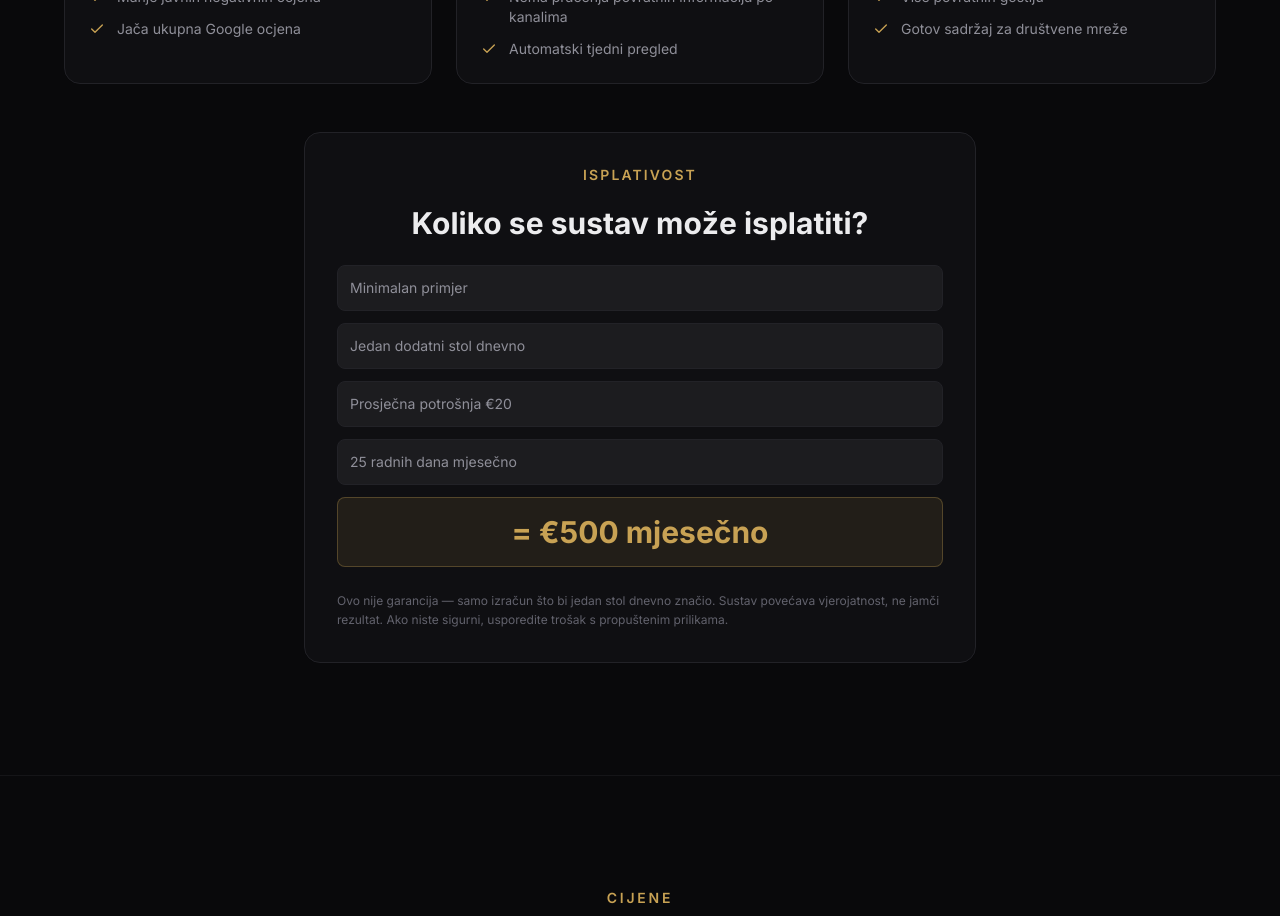
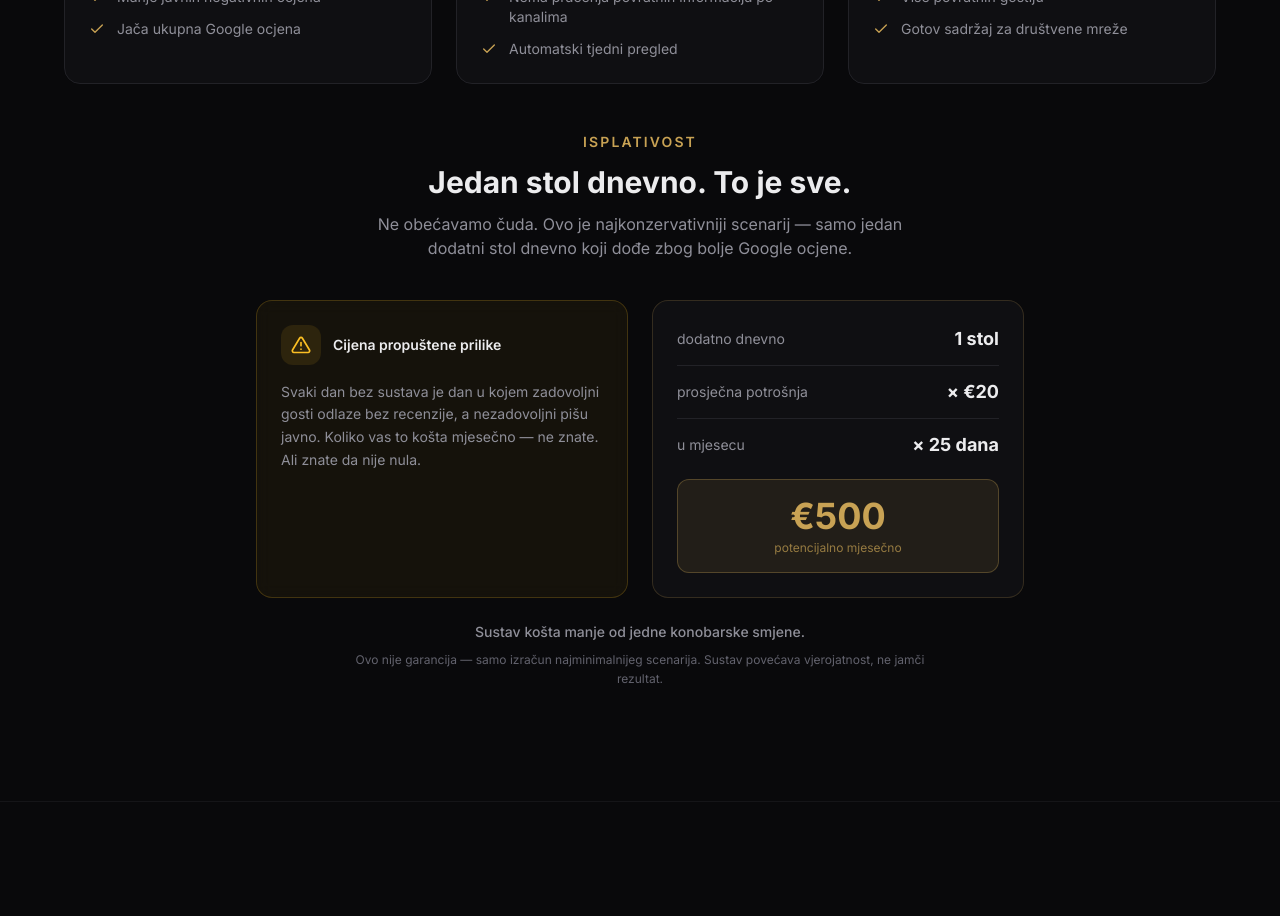
Before and after one commit to vanjadevcic/Review-Flow-Website, a React (Vite) app: page / in a window 1280 px wide. Shown: the part 6880-7796 px from the top of the page. Built offline with nearby package versions, Linux system fonts and the light colour scheme.

Commit message:
final version

```diff
--- a/src/App.jsx
+++ b/src/App.jsx
@@ -98,6 +98,11 @@ const Icon = {
   WhatsApp: ({ className = 'w-5 h-5' }) => (
     <svg className={className} viewBox="0 0 24 24" fill="currentColor" stroke="none">
       <path d="M17.472 14.382c-.297-.149-1.758-.867-2.03-.967-.273-.099-.471-.148-.67.15-.197.297-.767.966-.94 1.164-.173.199-.347.223-.644.075-.297-.15-1.255-.463-2.39-1.475-.883-.788-1.48-1.761-1.653-2.059-.173-.297-.018-.458.13-.606.134-.133.298-.347.446-.52.149-.174.198-.298.298-.497.099-.198.05-.371-.025-.52-.075-.149-.669-1.612-.916-2.207-.242-.579-.487-.5-.669-.51-.173-.008-.371-.01-.57-.01-.198 0-.52.074-.792.372-.272.297-1.04 1.016-1.04 2.479 0 1.462 1.065 2.875 1.213 3.074.149.198 2.096 3.2 5.077 4.487.709.306 1.262.489 1.694.625.712.227 1.36.195 1.871.118.571-.085 1.758-.719 2.006-1.413.248-.694.248-1.289.173-1.413-.074-.124-.272-.198-.57-.347m-5.421 7.403h-.004a9.87 9.87 0 01-5.031-1.378l-.361-.214-3.741.982.998-3.648-.235-.374a9.86 9.86 0 01-1.51-5.26c.001-5.45 4.436-9.884 9.888-9.884 2.64 0 5.122 1.03 6.988 2.898a9.825 9.825 0 012.893 6.994c-.003 5.45-4.437 9.884-9.885 9.884m8.413-18.297A11.815 11.815 0 0012.05 0C5.495 0 .16 5.335.157 11.892c0 2.096.547 4.142 1.588 5.945L.057 24l6.305-1.654a11.882 11.882 0 005.683 1.448h.005c6.554 0 11.89-5.335 11.893-11.893a11.821 11.821 0 00-3.48-8.413z" />
+    </svg>
+  ),
+  AlertTriangle: ({ className = 'w-5 h-5' }) => (
+    <svg className={className} viewBox="0 0 24 24" fill="none" stroke="currentColor" strokeWidth="2" strokeLinecap="round" strokeLinejoin="round">
+      <path d="M10.29 3.86L1.82 18a2 2 0 0 0 1.71 3h16.94a2 2 0 0 0 1.71-3L13.71 3.86a2 2 0 0 0-3.42 0z" /><line x1="12" y1="9" x2="12" y2="13" /><line x1="12" y1="17" x2="12" y2="17.01" />
     </svg>
   ),
 }
@@ -603,27 +608,51 @@ function Results() {
           </div>
         ))}
       </div>
-      <div className="max-w-2xl mx-auto p-6 md:p-8 rounded-2xl border border-border bg-bg-card/80 backdrop-blur-sm">
-        <p className="text-sm text-accent font-semibold uppercase tracking-[0.15em] mb-5 text-center">{t.results.roiLabel}</p>
-        <h3 className="text-2xl md:text-3xl font-bold text-text mb-6 text-center">{t.results.roiTitle}</h3>
-        <div className="space-y-3 mb-6">
-          <div className="flex items-center justify-between p-3 rounded-lg bg-bg-elevated border border-border">
-            <span className="text-sm text-text-muted">{t.results.roiScenario}</span>
+      <div className="max-w-3xl mx-auto">
+        <div className="text-center mb-10">
+          <p className="text-sm text-accent font-semibold uppercase tracking-[0.15em] mb-3">{t.results.roiLabel}</p>
+          <h3 className="text-2xl md:text-3xl font-bold text-text mb-3">{t.results.roiTitle}</h3>
+          <p className="text-text-muted max-w-xl mx-auto">{t.results.roiSubtitle}</p>
+        </div>
+        <div className="grid md:grid-cols-2 gap-6">
+          {/* Left: Cost of inaction */}
+          <div className="p-6 rounded-2xl border border-warning/20 bg-warning/5 backdrop-blur-sm">
+            <div className="flex items-center gap-3 mb-4">
+              <div className="w-10 h-10 rounded-xl bg-warning/10 flex items-center justify-center">
+                <Icon.AlertTriangle className="w-5 h-5 text-warning" />
+              </div>
+              <p className="text-sm font-semibold text-text">{t.results.roiCostTitle}</p>
+            </div>
+            <p className="text-sm text-text-muted leading-relaxed">{t.results.roiCostDesc}</p>
           </div>
-          <div className="flex items-center justify-between p-3 rounded-lg bg-bg-elevated border border-border">
-            <span className="text-sm text-text-muted">{t.results.roiLine1}</span>
-          </div>
-          <div className="flex items-center justify-between p-3 rounded-lg bg-bg-elevated border border-border">
-            <span className="text-sm text-text-muted">{t.results.roiLine2}</span>
-          </div>
-          <div className="flex items-center justify-between p-3 rounded-lg bg-bg-elevated border border-border">
-            <span className="text-sm text-text-muted">{t.results.roiLine3}</span>
-          </div>
-          <div className="p-4 rounded-lg bg-accent/10 border border-accent/30 text-center">
-            <p className="text-2xl md:text-3xl font-bold text-accent">{t.results.roiResult}</p>
+          {/* Right: Conservative calculation */}
+          <div className="p-6 rounded-2xl border border-accent/20 bg-bg-card/80 backdrop-blur-sm">
+            <div className="space-y-3 mb-5">
+              <div className="flex items-center justify-between">
+                <span className="text-sm text-text-muted">{t.results.roiCalcLabel1}</span>
+                <span className="text-lg font-bold text-text">{t.results.roiCalcLine1}</span>
+              </div>
+              <div className="h-px bg-border" />
+              <div className="flex items-center justify-between">
+                <span className="text-sm text-text-muted">{t.results.roiCalcLabel2}</span>
+                <span className="text-lg font-bold text-text">{t.results.roiCalcLine2}</span>
+              </div>
+              <div className="h-px bg-border" />
+              <div className="flex items-center justify-between">
+                <span className="text-sm text-text-muted">{t.results.roiCalcLabel3}</span>
+                <span className="text-lg font-bold text-text">{t.results.roiCalcLine3}</span>
+              </div>
+            </div>
+            <div className="p-4 rounded-xl bg-accent/10 border border-accent/30">
+              <p className="text-3xl md:text-4xl font-bold text-accent text-center">{t.results.roiResult}</p>
+              <p className="text-xs text-accent/70 text-center mt-1">{t.results.roiResultLabel}</p>
+            </div>
           </div>
         </div>
-        <p className="text-xs text-text-dim leading-relaxed">{t.results.roiFootnote}</p>
+        <div className="mt-6 text-center space-y-2">
+          <p className="text-sm text-text-muted font-medium">{t.results.roiCompare}</p>
+          <p className="text-xs text-text-dim leading-relaxed max-w-xl mx-auto">{t.results.roiFootnote}</p>
+        </div>
       </div>
     </Section>
   )
--- a/src/translations.js
+++ b/src/translations.js
@@ -150,23 +150,20 @@ export const translations = {
         { label: 'Rast', items: ['Bolja Google vidljivost za turiste', 'Više povratnih gostiju', 'Gotov sadržaj za društvene mreže'] },
       ],
       roiLabel: 'Isplativost',
-      roiTitle: 'Koliko se sustav može isplatiti?',
-      roiScenario: 'Minimalan primjer',
-      roiLine1: 'Jedan dodatni stol dnevno',
-      roiLine2: 'Prosječna potrošnja €20',
-      roiLine3: '25 radnih dana mjesečno',
-      roiResult: '= €500 mjesečno',
-      roiFootnote: 'Ovo nije garancija — samo izračun što bi jedan stol dnevno značio. Sustav povećava vjerojatnost, ne jamči rezultat. Ako niste sigurni, usporedite trošak s propuštenim prilikama.',
-    },
-    roi: {
-      label: 'Isplativost',
-      title: 'Koliko se sustav može isplatiti?',
-      subtitle: 'Jednostavan primjer za jedan prosječni lokal.',
-      line1: '3 dodatna stola tjedno',
-      line2: 'Prosječna potrošnja €18',
-      line3: '4 tjedna u mjesecu',
-      result: '= €216 mjesečno',
-      footer: 'Sustav košta manje od toga.',
+      roiTitle: 'Jedan stol dnevno. To je sve.',
+      roiSubtitle: 'Ne obećavamo čuda. Ovo je najkonzervativniji scenarij — samo jedan dodatni stol dnevno koji dođe zbog bolje Google ocjene.',
+      roiCostTitle: 'Cijena propuštene prilike',
+      roiCostDesc: 'Svaki dan bez sustava je dan u kojem zadovoljni gosti odlaze bez recenzije, a nezadovoljni pišu javno. Koliko vas to košta mjesečno — ne znate. Ali znate da nije nula.',
+      roiCalcLine1: '1 stol',
+      roiCalcLabel1: 'dodatno dnevno',
+      roiCalcLine2: '× €20',
+      roiCalcLabel2: 'prosječna potrošnja',
+      roiCalcLine3: '× 25 dana',
+      roiCalcLabel3: 'u mjesecu',
+      roiResult: '€500',
+      roiResultLabel: 'potencijalno mjesečno',
+      roiCompare: 'Sustav košta manje od jedne konobarske smjene.',
+      roiFootnote: 'Ovo nije garancija — samo izračun najminimalnijeg scenarija. Sustav povećava vjerojatnost, ne jamči rezultat.',
     },
     packages: {
       label: 'Cijene',
@@ -445,23 +442,20 @@ export const translations = {
         { label: 'Growth', items: ['Better Google visibility for tourists', 'More returning guests', 'Ready-made social media content'] },
       ],
       roiLabel: 'ROI',
-      roiTitle: 'How quickly can the system pay for itself?',
-      roiScenario: 'Minimal scenario',
-      roiLine1: 'One extra table per day',
-      roiLine2: 'Average spend €20',
-      roiLine3: '25 working days per month',
-      roiResult: '= €500/month',
-      roiFootnote: 'This is not a guarantee — just a calculation of what one table per day would mean. The system increases probability, it doesn\'t guarantee outcomes. If you\'re uncertain, compare the cost to missed opportunities.',
-    },
-    roi: {
-      label: 'ROI',
-      title: 'How quickly can the system pay for itself?',
-      subtitle: 'A simple example for an average venue.',
-      line1: '3 extra tables per week',
-      line2: 'Average spend €18',
-      line3: '4 weeks per month',
-      result: '= €216/month',
-      footer: 'The system costs less than that.',
+      roiTitle: 'One table per day. That\'s all.',
+      roiSubtitle: 'We don\'t promise miracles. This is the most conservative scenario — just one extra table per day that comes in because of a better Google rating.',
+      roiCostTitle: 'The cost of missed opportunities',
+      roiCostDesc: 'Every day without a system is a day where happy guests leave without a review, and unhappy ones post publicly. How much does that cost you monthly — you don\'t know. But you know it\'s not zero.',
+      roiCalcLine1: '1 table',
+      roiCalcLabel1: 'extra per day',
+      roiCalcLine2: '× €20',
+      roiCalcLabel2: 'average spend',
+      roiCalcLine3: '× 25 days',
+      roiCalcLabel3: 'per month',
+      roiResult: '€500',
+      roiResultLabel: 'potential monthly',
+      roiCompare: 'The system costs less than one waiter\'s shift.',
+      roiFootnote: 'This is not a guarantee — just the most minimal scenario calculated. The system increases probability, it doesn\'t guarantee outcomes.',
     },
     packages: {
       label: 'Pricing',
```
